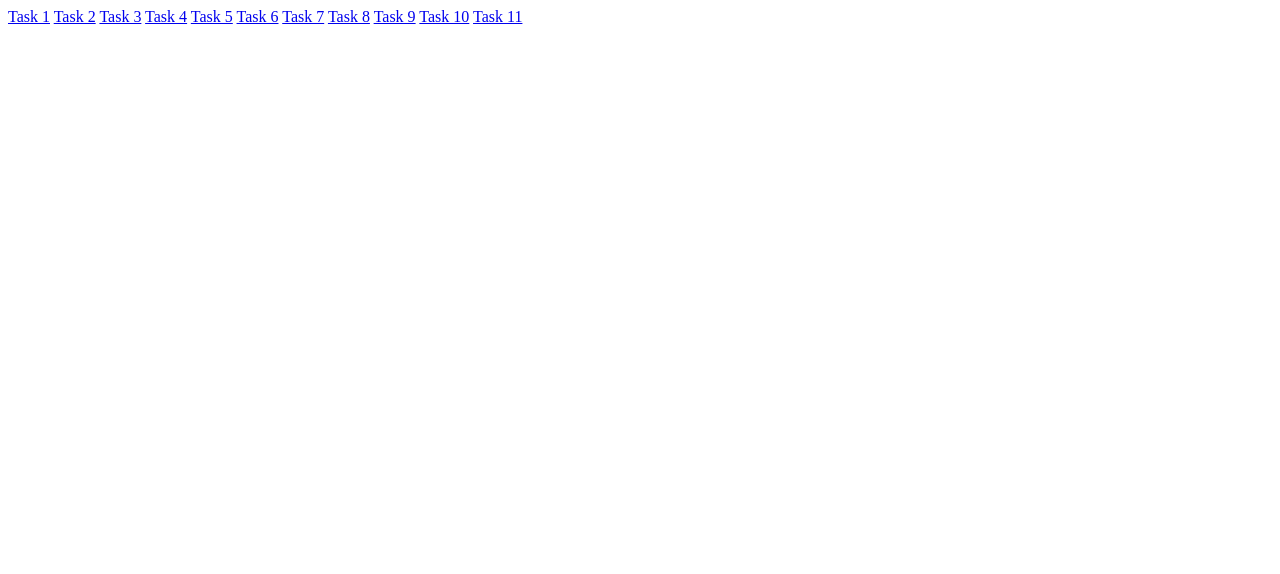
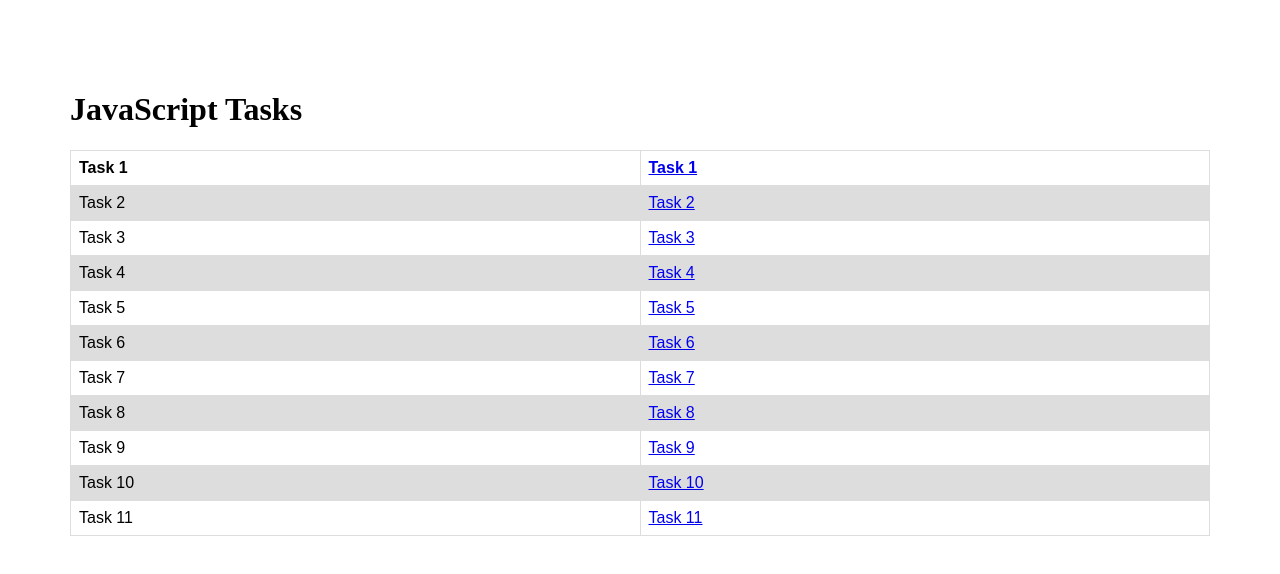
Before and after one commit to rijulJain25/Ethnus-Task-Ques, a plain HTML site: page JavaScript-Tasks/index.html in a window 1280 px wide. Drawn offline with Linux system fonts and the light colour scheme.

Commit message:
Update index.html

```diff
--- a/JavaScript-Tasks/index.html
+++ b/JavaScript-Tasks/index.html
@@ -1,22 +1,87 @@
 <!DOCTYPE html>
 <html lang="en">
+
 <head>
     <meta charset="UTF-8">
     <meta http-equiv="X-UA-Compatible" content="IE=edge">
     <meta name="viewport" content="width=device-width, initial-scale=1.0">
     <title>JSTaskEthnus</title>
+
+    <style>
+        body{
+            padding: 20px;
+            margin: 50px;
+        }
+        table {
+            font-family: arial, sans-serif;
+            border-collapse: collapse;
+            width: 100%;
+        }
+
+        td,
+        th {
+            border: 1px solid #dddddd;
+            text-align: left;
+            padding: 8px;
+        }
+
+        tr:nth-child(even) {
+            background-color: #dddddd;
+        }
+    </style>
 </head>
+
 <body>
-    <a href="./Task - 1/index.html">Task 1</a>
-    <a href="./Task - 2/index.html">Task 2</a>
-    <a href="./Task - 3/index.html">Task 3</a>
-    <a href="./Task - 4/index.html">Task 4</a>
-    <a href="./Task - 5/index.html">Task 5</a>
-    <a href="./Task - 6/index.html">Task 6</a>
-    <a href="./Task - 7/index.html">Task 7</a>
-    <a href="./Task - 8/index.html">Task 8</a>
-    <a href="./Task - 9/index.html">Task 9</a>
-    <a href="./Task - 10/index.html">Task 10</a>
-    <a href="./Task - 11/index.html">Task 11</a>
+    <div>
+        <h1>JavaScript Tasks</h1>
+        <table>
+            <tr>
+                <th>Task 1</th>
+                <th><a href="./Task - 1/index.html">Task 1</a></th>
+            </tr>
+            <tr>
+                <td>Task 2</td>
+                <td> <a href="./Task - 2/index.html">Task 2</a></td>
+            </tr>
+            <tr>
+                <td>Task 3</td>
+                <td><a href="./Task - 3/index.html">Task 3</a></td>
+            </tr>
+            <tr>
+                <td>Task 4</td>
+                <td> <a href="./Task - 4/index.html">Task 4</a></td>
+            </tr>
+            <tr>
+                <td>Task 5</td>
+                <td><a href="./Task - 5/index.html">Task 5</a></td>
+            </tr>
+            <tr>
+                <td>Task 6</td>
+                <td> <a href="./Task - 6/index.html">Task 6</a></td>
+            </tr>
+            <tr>
+                <td>Task 7</td>
+                <td><a href="./Task - 7/index.html">Task 7</a></td>
+            </tr>
+            <tr>
+                <td>Task 8</td>
+                <td><a href="./Task - 8/index.html">Task 8</a></td>
+            </tr>
+            <tr>
+                <td>Task 9</td>
+                <td><a href="./Task - 9/index.html">Task 9</a></td>
+            </tr>
+            <tr>
+                <td>Task 10</td>
+                <td> <a href="./Task - 10/index.html">Task 10</a></td>
+            </tr>
+            <tr>
+                <td>Task 11</td>
+                <td><a href="./Task - 11/index.html">Task 11</a></td>
+            </tr>
+
+        </table>
+    </div>
 </body>
+
 </html>
```
